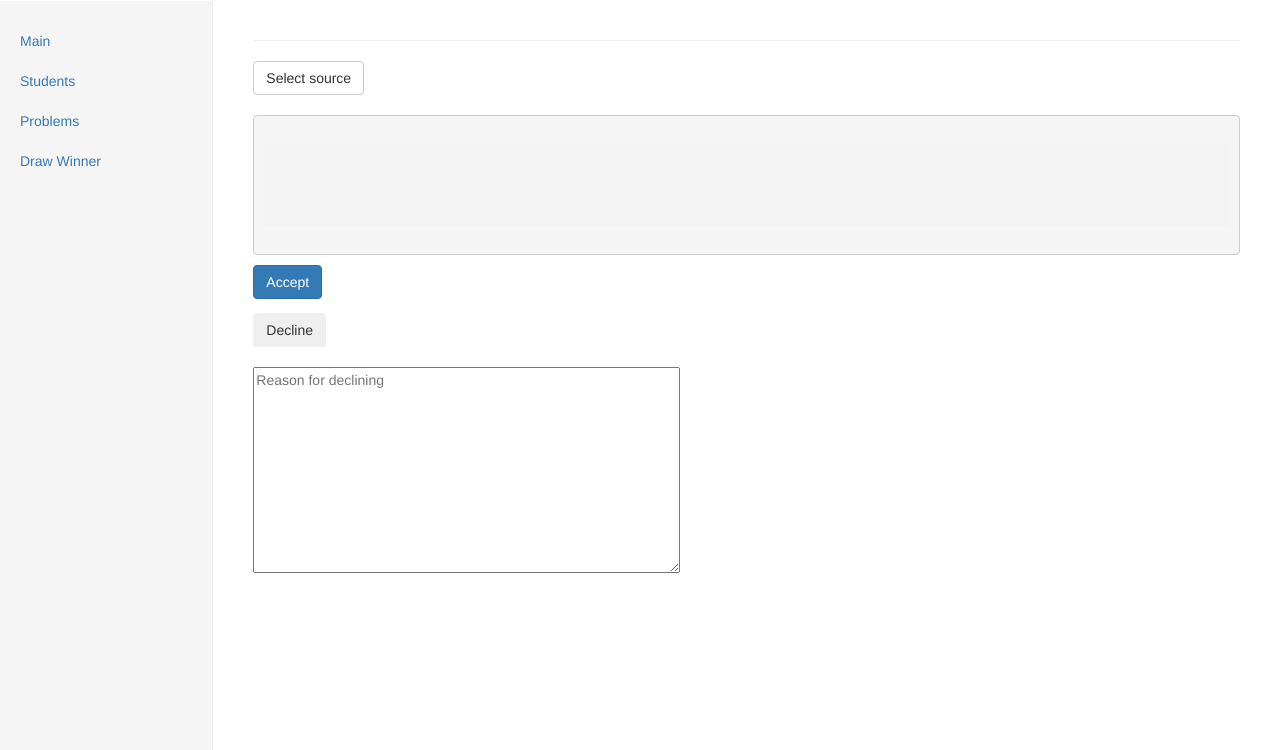
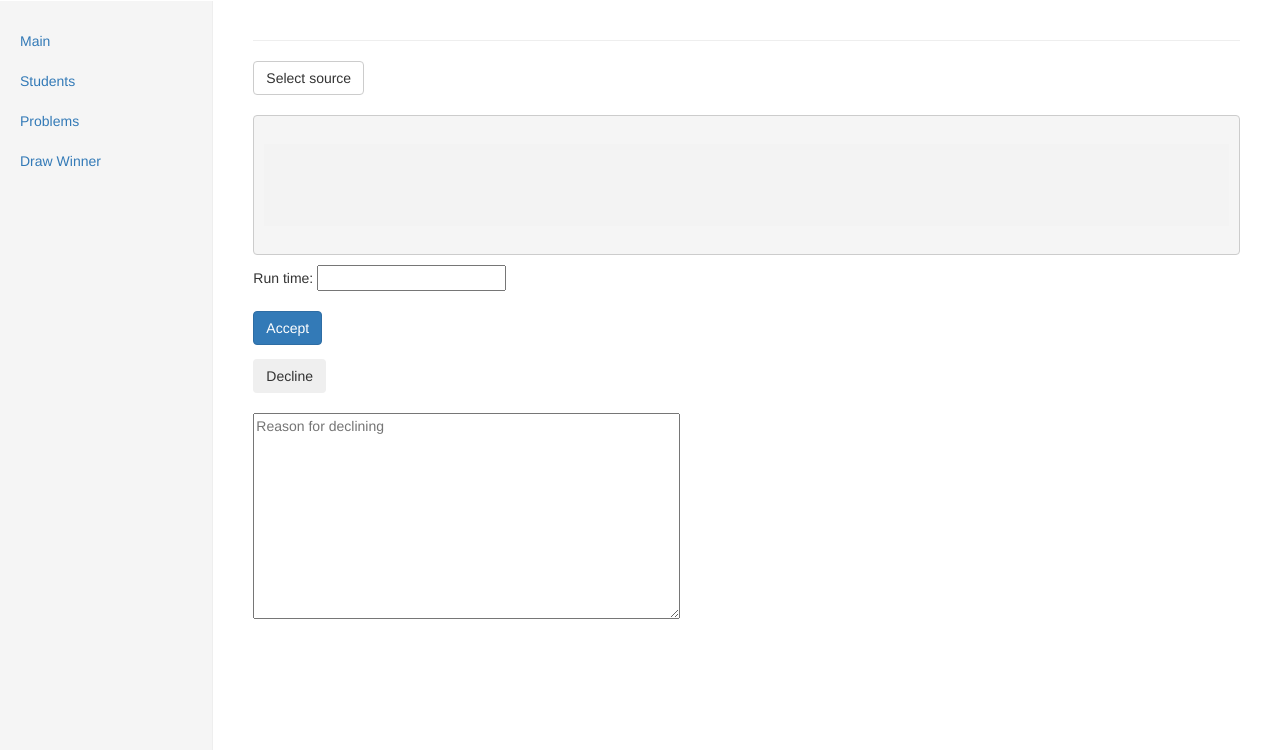
Before and after one commit to Quinny/uWindsor-POTW-Leaderboard, a Django app: template templates/dashboard/submission.html in a window 1280 px wide. Shown: the part 50-800 px from the top of the page. Run offline with Django 3.2, Linux system fonts and the light colour scheme; the template is opened without the code that fills it, so the values that code supplies are empty; some libraries are stand-ins or nearby versions.

Commit message:
added form for setting runtime on problem acceptance

```diff
--- a/dashboard/views.py
+++ b/dashboard/views.py
@@ -136,6 +136,7 @@ def mark_submission(request, solution_id):
 def accept_sub(request):
     s = Solution.objects.get(pk=request.POST['pk'])
     s.accepted = True
+    s.run_time = float(request.POST["run_time"])
     s.save()
     send_mail('uWindsor POTW - Submission Accepted',
             "Your submission for " + str(s) + " has been accepted!  Good work!",
--- a/templates/dashboard/submission.html
+++ b/templates/dashboard/submission.html
@@ -18,6 +18,8 @@
 <form class="accept-form" method="POST" action="/dashboard/submission/accept/">
     {% csrf_token %}
     <input type="hidden" name="pk" value="{{submission.pk}}">
+    Run time:
+    <input type="number" name="run_time" class="runtime" step="any"><br /><br />
     <button type="submit" class="btn btn-primary">
         Accept
     </button>
@@ -39,6 +41,11 @@ $(".accept-form").on("submit", function() {
     if ($(".reason").val().length > 0) {
         alert("Please erase the reason to decline before you accept");
         return false;
+    }
+
+    if ($(".runtime").val().length == 0) {
+      alert("Please set a runtime");
+      return false;
     }
     return true;
 });
```
